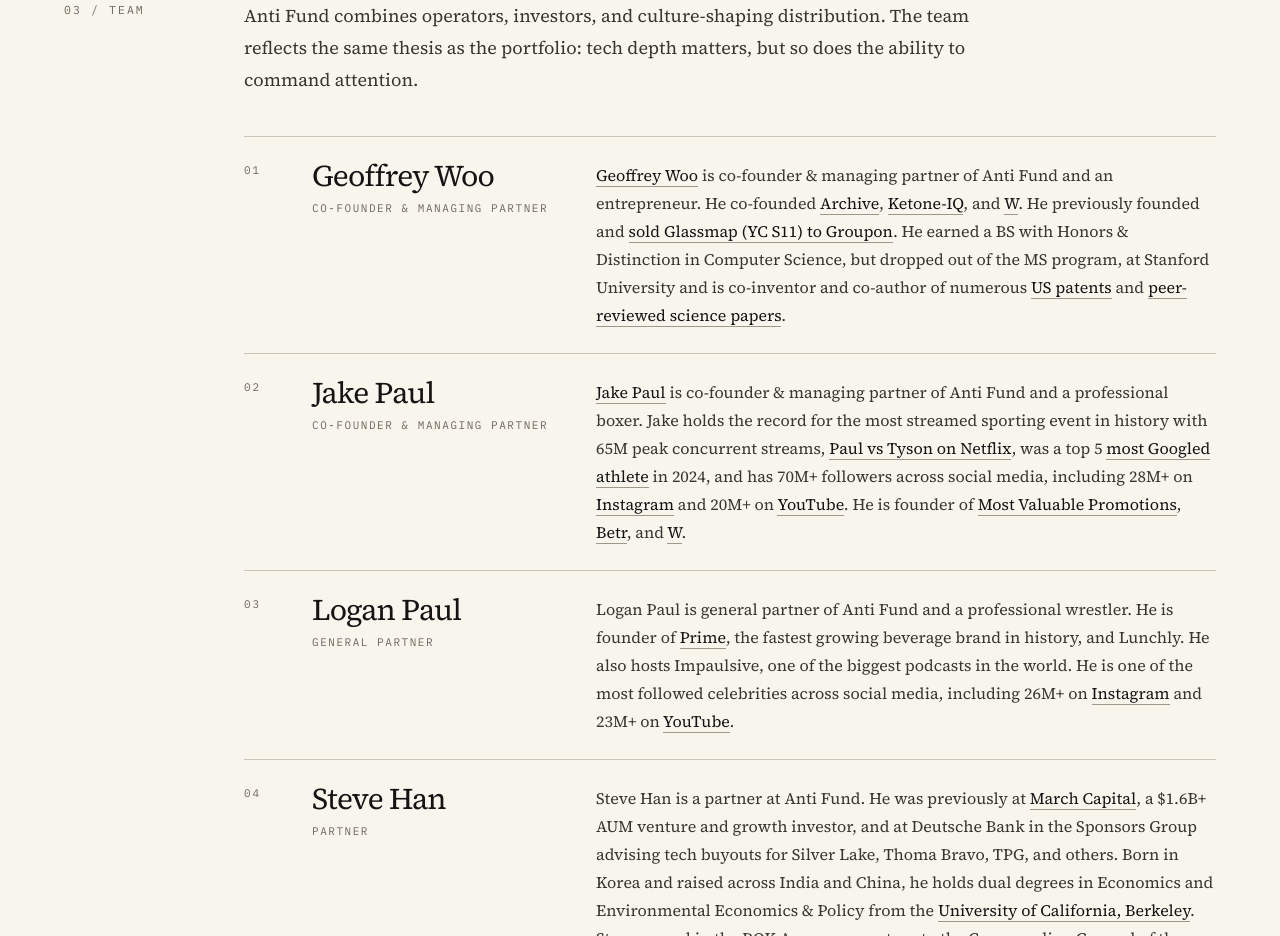
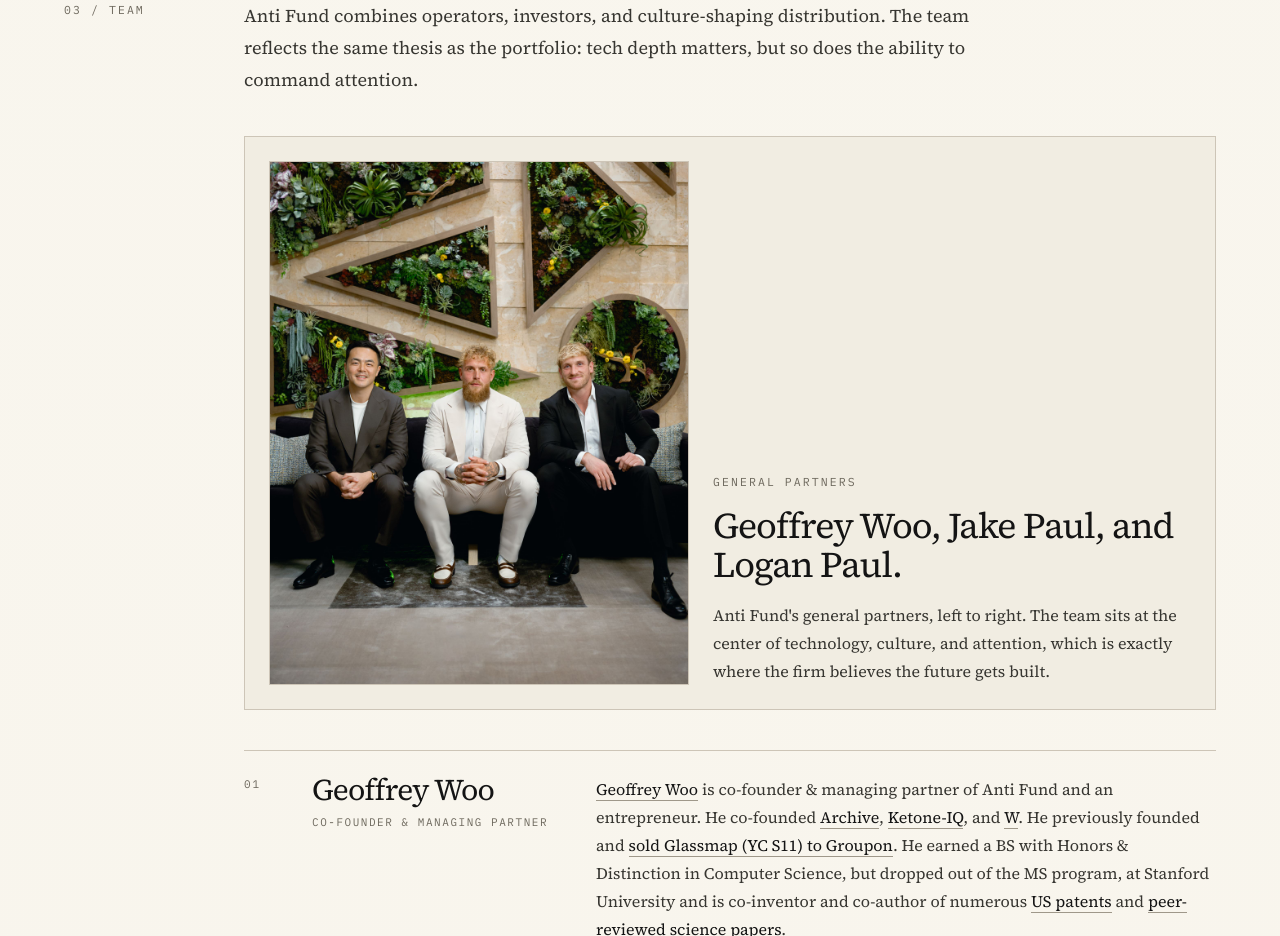
Before and after one commit to geoffreywoo/anti-fund, a Next.js app: page / in a window 1280 px wide. Shown: the part 4940-5876 px from the top of the page. Built offline with nearby package versions, Linux system fonts and the light colour scheme.

Commit message:
feat: add team photo to team page

```diff
--- a/components/Team.tsx
+++ b/components/Team.tsx
@@ -1,3 +1,4 @@
+import Image from "next/image";
 import type { ReactNode } from "react";
 
 type TeamMember = {
@@ -146,6 +147,34 @@ export default function Team() {
               tech depth matters, but so does the ability to command attention.
             </p>
 
+            <figure className="border border-line bg-paper-alt p-4 md:p-6">
+              <div className="grid gap-6 lg:grid-cols-[minmax(0,420px)_minmax(0,1fr)] lg:items-end">
+                <div className="overflow-hidden border border-line bg-paper">
+                  <Image
+                    src="/team-general-partners.jpg"
+                    alt="Geoffrey Woo, Jake Paul, and Logan Paul seated together."
+                    width={2048}
+                    height={2560}
+                    className="h-auto w-full object-cover"
+                    priority
+                  />
+                </div>
+
+                <figcaption className="space-y-4">
+                  <p className="paper-label">General Partners</p>
+                  <p className="max-w-2xl font-display text-3xl leading-[1.08] tracking-[-0.03em] text-ink md:text-4xl">
+                    Geoffrey Woo, Jake Paul, and Logan Paul.
+                  </p>
+                  <p className="max-w-2xl text-base leading-7 text-ink-soft">
+                    Anti Fund&apos;s general partners, left to right. The team
+                    sits at the center of technology, culture, and attention,
+                    which is exactly where the firm believes the future gets
+                    built.
+                  </p>
+                </figcaption>
+              </div>
+            </figure>
+
             <div className="border-y border-line">
               {team.map((member, index) => (
                 <div
```
Also changed, not shown: public/team-general-partners.jpg (added), 1 other file (tests, documents, lock files or other folders).
